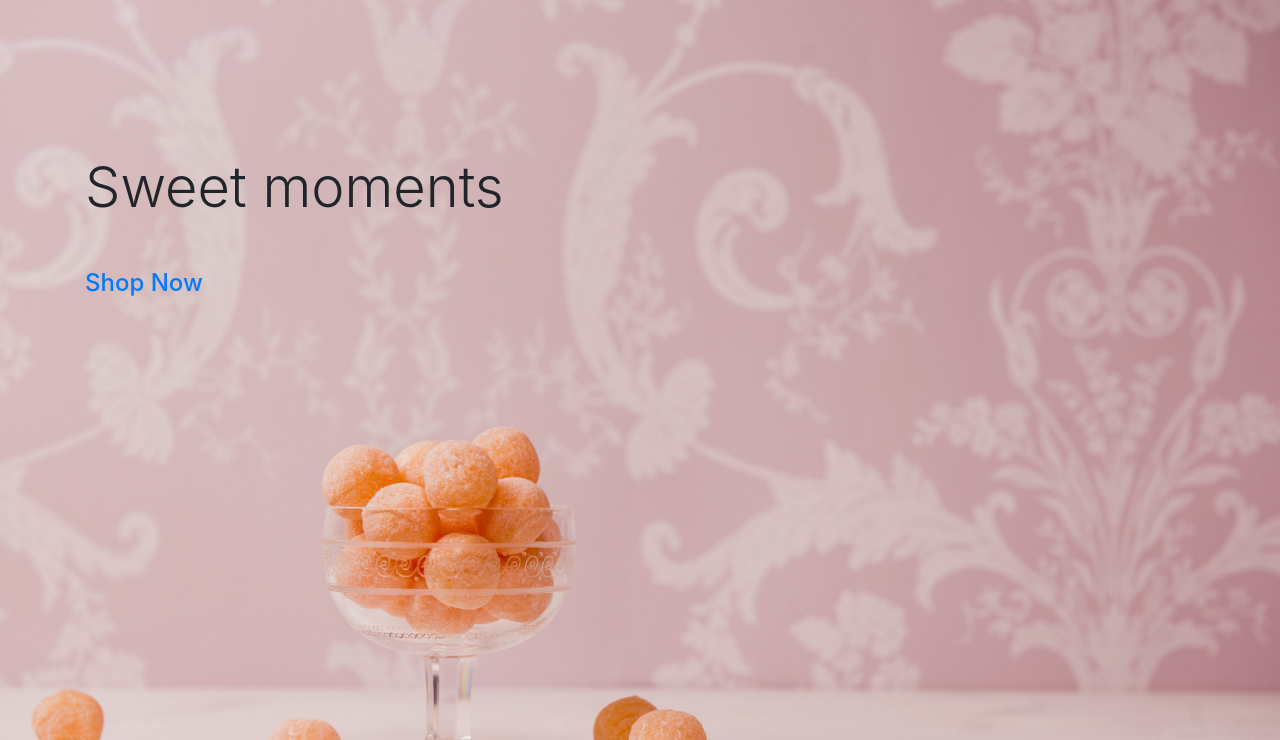
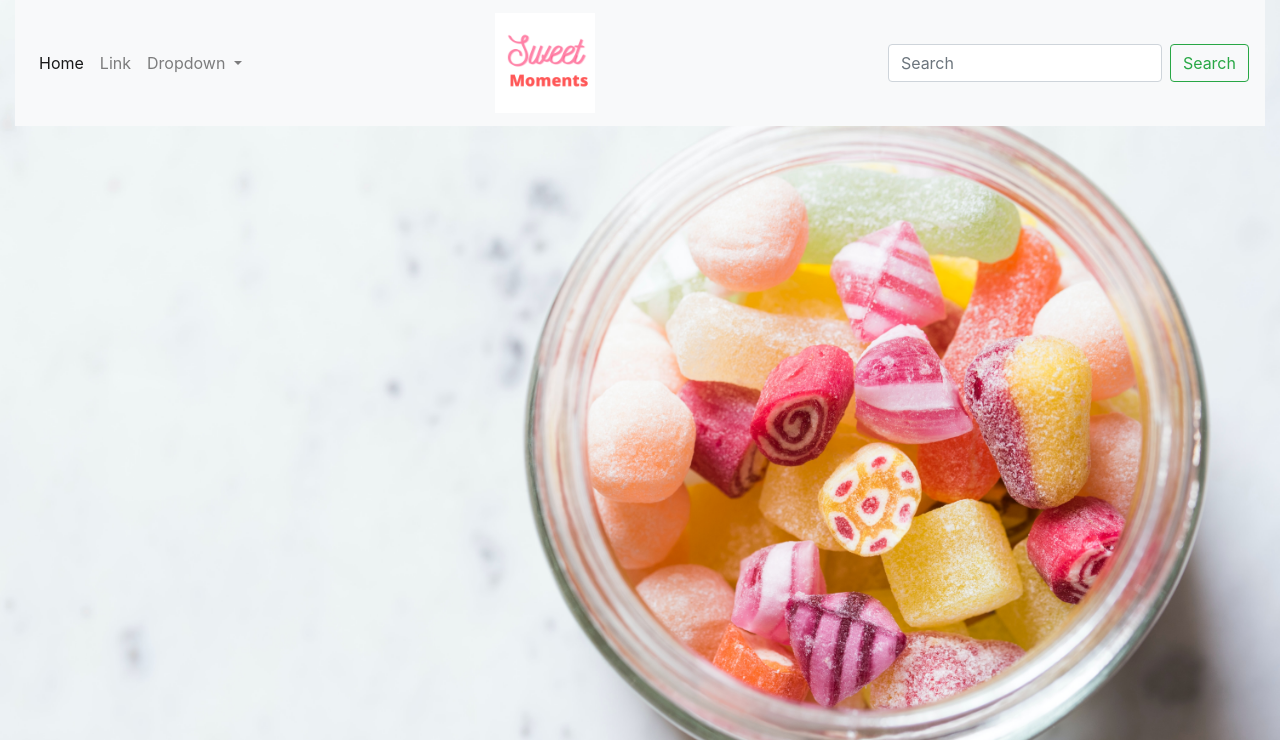
Before and after one commit to aliciarawlings/fullstack-milestone, a Django app: page / in a window 1280 px wide. Shown: the top 740 px of the page. Run offline with Django 3.2, Linux system fonts and the light colour scheme; some libraries are stand-ins or nearby versions.

Commit message:
logo image and links added to navbar

```diff
--- a/home/templates/home/index.html
+++ b/home/templates/home/index.html
@@ -2,23 +2,24 @@
 
 {% load static %}
 
-
+{% block page_header %}
+    <div class="container header-container">
+    <div class="row">
+    <div class="col"></div>
+    </div>
+    </div>
+{% endblock %}
 
 
 {% block content %}
 
 <div class="container h-100">
 <div class="row h-100">
-<div class="col my-auto">
-    <h1 class="display-4 logo-font text-black">Sweet moments</h1>
-    <div class="my-5">
+<div class="my-5">
     <h4>
-        <a href="">Shop Now</a>
+    <a href="" class="shop-now btn btn-lg rounded-0 py-3">Shop Now</a>
     </h4>
-    </div>
 </div>
-
-
 </div>
 </div>
 
--- a/static/css/base.css
+++ b/static/css/base.css
@@ -4,9 +4,13 @@
 
 body {
     background:url('/media/background_img.jpg');
-    position:fixed;
+    position:center;
     background-size: cover;
     color: black;
     width: 100vw;
-    height:500px;
+    height:
 }
+
+.navbar-logo{
+    width:270px;
+}
--- a/templates/base.html
+++ b/templates/base.html
@@ -26,12 +26,52 @@
   </head>
   <body>
 
-    <header class="container-fluid fixed-top"></header>
+    <header class="container-fluid fixed-top">
+    <nav class="navbar navbar-expand-lg navbar-light bg-light">
+
+  <button class="navbar-toggler" type="button" data-toggle="collapse" data-target="#navbarSupportedContent" aria-controls="navbarSupportedContent" aria-expanded="false" aria-label="Toggle navigation">
+    <span class="navbar-toggler-icon"></span>
+  </button>
+
+  <div class="collapse navbar-collapse" id="navbarSupportedContent">
+    <ul class="navbar-nav mr-auto">
+      <li class="nav-item active">
+        <a class="nav-link" href="{% url 'home' %}">Home <span class="sr-only">(current)</span></a>
+      </li>
+      <li class="nav-item">
+        <a class="nav-link" href="#">Link</a>
+      </li>
+      <li class="nav-item dropdown">
+        <a class="nav-link dropdown-toggle" href="#" id="navbarDropdown" role="button" data-toggle="dropdown" aria-haspopup="true" aria-expanded="false">
+          Dropdown
+        </a>
+        <div class="dropdown-menu" aria-labelledby="navbarDropdown">
+          <a class="dropdown-item" href="#">Action</a>
+          <a class="dropdown-item" href="#">Another action</a>
+          <div class="dropdown-divider"></div>
+          <a class="dropdown-item" href="#">Something else here</a>
+        </div>
+      </li>
+    </ul>
+      <a class="navbar-brand mx-auto navbar-logo" href="{% url 'home' %}">
+    <img class="img-fluid" src="/media/logo.png" width="100" height="100" alt="logo">
+  </a>
+    <form class="form-inline my-2 my-lg-0">
+      <input class="form-control mr-sm-2" type="search" placeholder="Search" aria-label="Search">
+      <button class="btn btn-outline-success my-2 my-sm-0" type="submit">Search</button>
+    </form>
+  </div>
+</nav>
+    </header>
 
     {% if messages %}
     <div class="message-container"></div>
     {% endif %}
 
+    {% block page_header %}
+
+
+    {% endblock%}
 
     {% block content %}
 
```
Also changed, not shown: media/background_img.jpg, media/logo.png (added).
